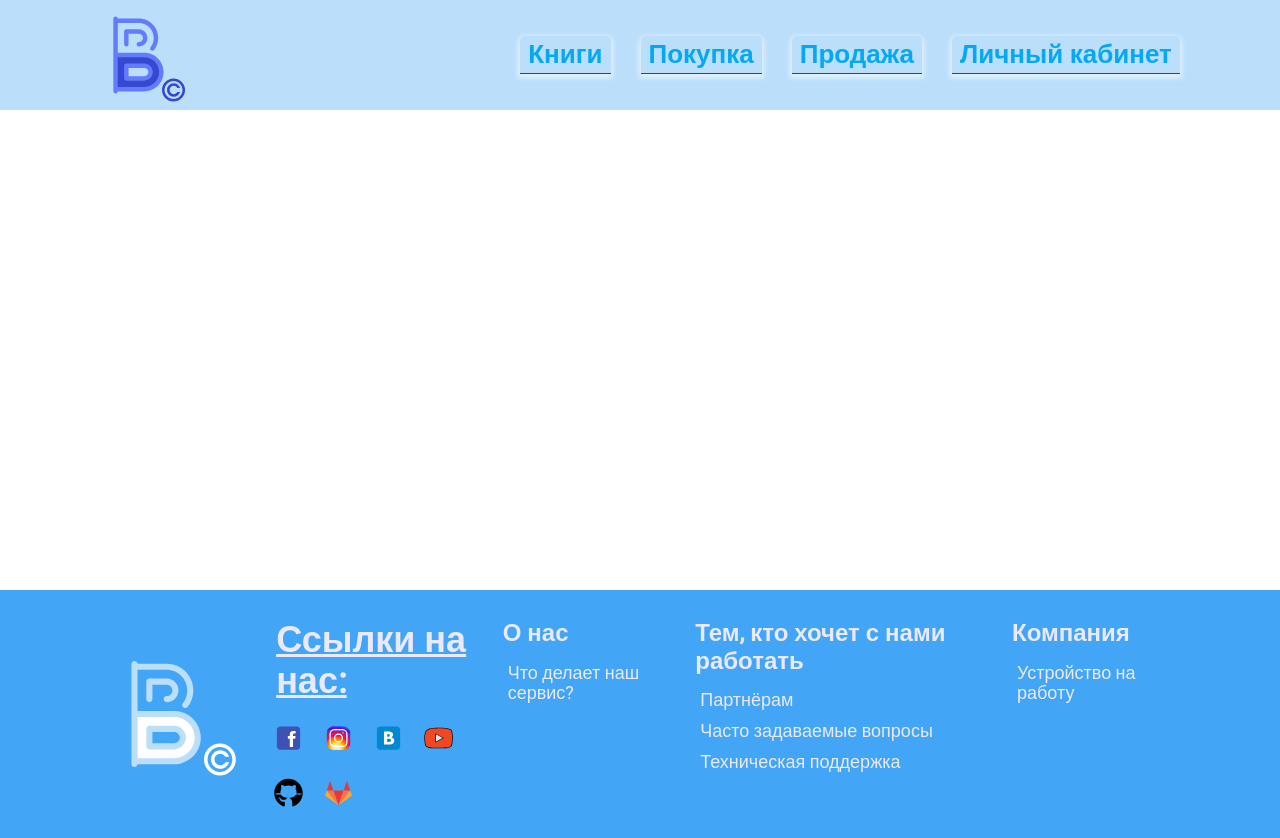
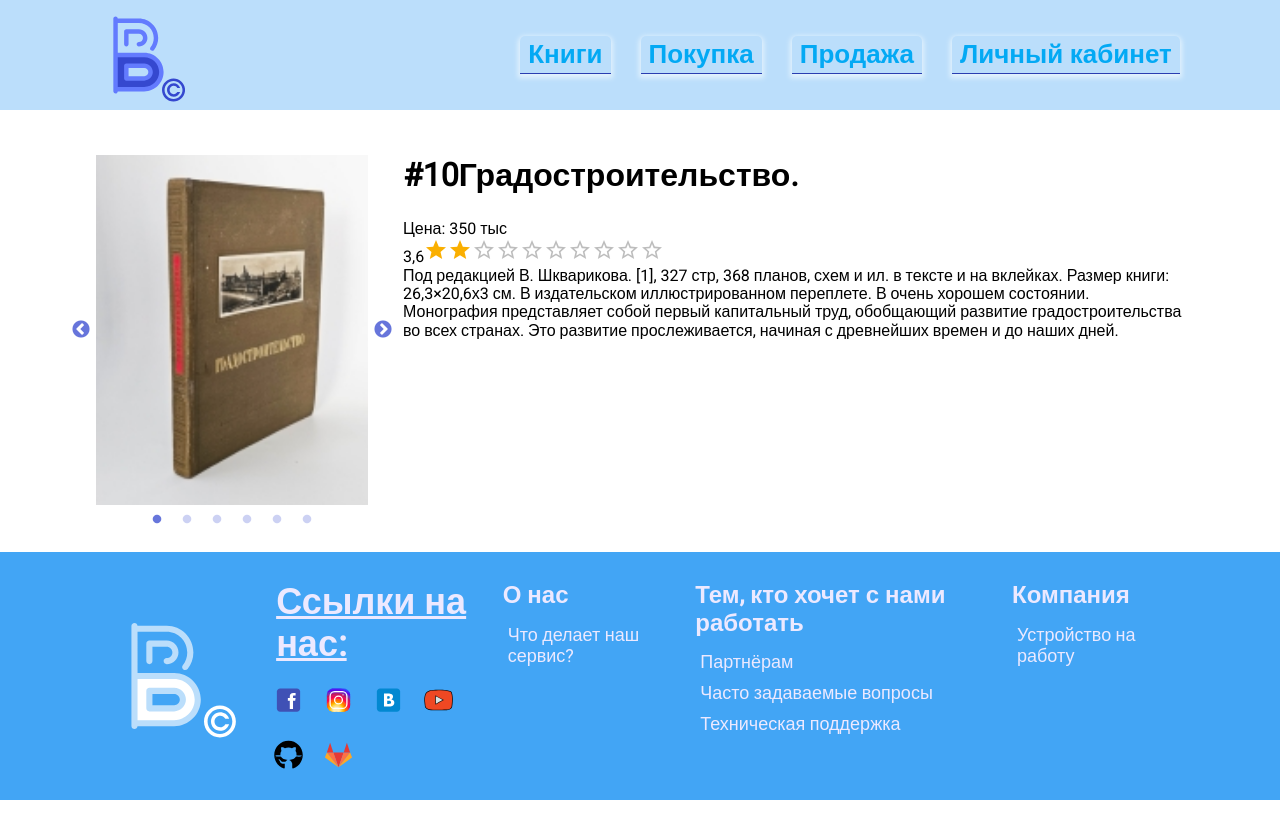
Before and after one commit to widebooks/frontend, a React (Create React App) app: page /product in a window 1280 px wide. After the commit the page ends 800 px from the top, so only its background shows below. Built offline with nearby package versions, Linux system fonts and the light colour scheme; a web font is replaced by a local one.

Commit message:
Fix model get books (genres)

```diff
--- a/src/components/Carousel/Carousel.js
+++ b/src/components/Carousel/Carousel.js
@@ -11,7 +11,9 @@ const Carousel = ({
   title,
   items,
   pathToImage,
-  customSettings
+  customSettings,
+                    className,
+                    classNameImage,
 }) => {
   const settings = {
     dots: true,
@@ -23,7 +25,7 @@ const Carousel = ({
   };
 
   return (
-    <div>
+    <div className={cn(cl.slick__wrapper, className)}>
       {title && <h2>{title}</h2>}
       <Slider
         slickGoTo={() => {}}
@@ -37,7 +39,7 @@ const Carousel = ({
               key={v.id}
               path={pathToImage}
               file={v.srcImg}
-              className={cl.image}
+              className={cn(cl.slick__img, classNameImage)}
             />
           ))
         }
@@ -51,6 +53,8 @@ Carousel.propTypes = {
   items: PropTypes.array,
   pathToImage: PropTypes.string,
   customSettings: PropTypes.object,
+  className: PropTypes.string,
+  classNameImage: PropTypes.string,
 };
 
 Carousel.defaultProps = {
--- a/src/components/Carousel/Carousel.module.scss
+++ b/src/components/Carousel/Carousel.module.scss
@@ -1,19 +1,33 @@
 @import "styles/colors";
-
-.image {
-  height: 250px;
-}
 
 .slick {
   & > button {
-    //background-color: $color-background-svg;
     &::before {
       color: $color-background-svg-darker;
     }
   }
 
-  &__dots button::before{
-    color: $color-background-svg-darker !important;
-    font-size: 10px !important;
+  &__dots {
+    bottom: 0;
+
+    & button::before{
+      color: $color-background-svg-darker !important;
+      font-size: 10px !important;
+    }
+  }
+
+  height: 100%;
+
+  div {
+    height: 100%;
+  }
+
+  &__wrapper {
+    height: 100%;
+  }
+
+  &__img {
+    height: 100%;
+    width: 100%;
   }
 }
--- a/src/components/MiniSearch/mock/mockBooks.js
+++ b/src/components/MiniSearch/mock/mockBooks.js
@@ -11,7 +11,16 @@ const mockBooks = [
       "Большой формат: 22,3 * 28,3см.; 94, [2] стр.\n" +
       "Книга в мягких трёхцветных художественно оформленных издательских обложках.",
     author: "Н.И.Романов",
-    genres: [TRAVEL, EDUCATIONAL],
+    genres: [
+      {
+        id: 3,
+        title: "Научно популярный"
+      },
+      {
+        id: 6,
+        title: "Учебная, справочная литература"
+      },
+    ],
     images: ["114057_preview.jpg"],
     dateWriting: "1923 г",
     seller: {
@@ -27,7 +36,12 @@ const mockBooks = [
     description: "Раритет Книга в издательской бумажной обложке. На английском языке. Состояние хорошее. 215 стр.\n" +
       "Gwendoline Butler, nе Williams (1922 - 2013) was a British writer of mystery fiction and romance novels since 1956, she used the pseudonym Jennie Melville. Credited for the invention of \"woman police detective\", is well known for her series of inspector John coffin novels as Gwendoline Butler, and a female detective Charmian Daniels as Jennie Melville.",
     author: "Gwendoline Butler (Гвендолин Батлер)",
-    genres: [DETECTIVE],
+    genres: [
+      {
+        id: 1,
+        title: "Детектив"
+      }
+    ],
     images: ["l113994_1.jpg", "l113994_3.jpg"],
     dateWriting: "1967 г",
     seller: {
@@ -42,7 +56,16 @@ const mockBooks = [
     title: "Император Александр I. Его жизнь и царствование. Н.К. Шильдер 1897 - 1898 гг.",
     description: "Раритет",
     author: "Н.К. Шильдер",
-    genres: [HISTORY, ANTIQUES],
+    genres: [
+      {
+        id: 2,
+        title: "История"
+      },
+      {
+        id: 5,
+        title: "Антиквариат"
+      },
+    ],
     images: ["l114365_1.jpg"],
     seller: {
       name: "ЮЛ Книга.РУ",
@@ -56,7 +79,16 @@ const mockBooks = [
     price: 110000,
     title: "Тринадцать книг из серии Русские путешественники",
     description: "Древнегреческие рукописи. Тринадцать книг в трех цельнокожаных футлярах с удобным хранением и выниманием. Золотое тиснение с названиями произведений на каждом футляре. Бархатная подложка. Дорогое подарочное оформление. Состояние всех книг отличное. Формат: 23x16,5x15,5 см.",
-    genres: [TRAVEL, EDUCATIONAL],
+    genres: [
+      {
+        id: 6,
+        title: "Учебная, справочная литература"
+      },
+      {
+        id: 8,
+        title: "Путешествия и география"
+      }
+    ],
     images: ["114273_preview.jpg"],
     dateWriting: "1946-1948 гг",
     seller: {
@@ -70,7 +102,16 @@ const mockBooks = [
     price: 50000,
     title: "О дворянстве. [Жалованная грамота] (Утерянная)",
     author: "",
-    genres: [HISTORY, ANTIQUES],
+    genres: [
+      {
+        id: 2,
+        title: "История"
+      },
+      {
+        id: 5,
+        title: "Антиквариат"
+      },
+    ],
     images: ["l114363_1.jpg"],
     seller: {
       name: "Смирнов Б.В.",
@@ -84,7 +125,16 @@ const mockBooks = [
     price: 350000,
     title: "(утерянная) История русской словесности с древнейших  времен до наших дней. В трех томах.",
     author: "П.Н.Полевой",
-    genres: [FICTION, TRAVEL],
+    genres: [
+      {
+        id: 4,
+        title: "Художественная литература"
+      },
+      {
+        id: 7,
+        title: "Наука и техника"
+      }
+    ],
     images: ["l114354_1.jpg"],
     dateWriting: "1903 г",
     seller: {
@@ -99,7 +149,20 @@ const mockBooks = [
     price: 150000,
     title: "Записки о уженье рыбы.",
     author: "С.Т. Аксаков",
-    genres: [FICTION, ART],
+    genres: [
+      {
+        id: 3,
+        title: "Научно популярный"
+      },
+      {
+        id: 4,
+        title: "Художественная литература"
+      },
+      {
+        id: 9,
+        title: "Искусство"
+      },
+    ],
     dateWriting: "1886 г",
     seller: {
       name: "ЮЛ Книжный",
@@ -113,7 +176,12 @@ const mockBooks = [
     title: "Полное собрание сочинений Л.Н.Толстого в двадцати томах",
     description: "Экземпляр в оригинальных издательских цельноколенкоровых переплётах с золотым тиснением на корешке. (самая дорогая, самая выгодная, такой нигде не найти)",
     author: "",
-    genres: [DETECTIVE],
+    genres: [
+      {
+        id: 2,
+        title: "История"
+      },
+    ],
     images: "",
     dateWriting: "1912-1913 гг",
     seller: {
@@ -129,7 +197,28 @@ const mockBooks = [
     description: "В издательском коленкоровом переплете с суперобложкой. Состояние отличное. 1 л. фронт., 308 стр, ил., карт. Формат 21,5×16 см.\n" +
       "Перевод с латинского А.И.Малеина. Переплет, форзац и графическое оформление художника М.А.Таранова. Множество иллюстраций в тексте и на вклейках, в конце — карта плаваний Баренца.",
     author: "Г. Де Фер",
-    genres: [TRAVEL, ART],
+    genres: [
+      {
+        id: 3,
+        title: "Научно популярный"
+      },
+      {
+        id: 4,
+        title: "Художественная литература"
+      },
+      {
+        id: 5,
+        title: "Антиквариат"
+      },
+      {
+        id: 6,
+        title: "Учебная, справочная литература"
+      },
+      {
+        id: 7,
+        title: "Наука и техника"
+      },
+    ],
     images: ["l114350_1.jpg"],
     dateWriting: "1936 г",
     seller: {
@@ -145,7 +234,20 @@ const mockBooks = [
     description: "Первая публикация знаменитого фантастического романа А.Беляева «Человек-амфибия».\n" +
       "Полный комплект всех номеров \"Вокруг света\" за 1928 год (24 номера). В красивом цельнокожаном переплете с художественным золотым и конгревным тиснением. Большой формат: 30,5х23 см. Богато иллюстрированное издание с многочисленными рисунками в тексте.",
     author: "А.Беляева",
-    genres: [TRAVEL, FICTION],
+    genres: [
+      {
+        id: 8,
+        title: "Путешествия и география"
+      },
+      {
+        id: 9,
+        title: "Искусство"
+      },
+      {
+        id: 10,
+        title: "Промышленный"
+      },
+    ],
     images: ["l114331_1.jpg"],
     dateWriting: "1928 г",
     seller: {
@@ -160,7 +262,20 @@ const mockBooks = [
     description: "Книги в двух издательских полукожаных переплетах с золотым тиснением. Экземпляр на особой бумаге с \"большой\" короной на корешке. Золотой обрез. Формат: 30х22 см.. С 53 портретами и иллюстрациями. Отличная сохранность.",
     title: "Император Александр II. Его жизнь и царствование",
     author: "С.С. Татищев",
-    genres: [HISTORY, ANTIQUES],
+    genres: [
+      {
+        id: 3,
+        title: "Научно популярный"
+      },
+      {
+        id: 4,
+        title: "Художественная литература"
+      },
+      {
+        id: 5,
+        title: "Антиквариат"
+      },
+    ],
     images: ["l114366_1.jpg"],
     seller: {
       name: "Ч Копчигин О.Ю.",
@@ -177,7 +292,20 @@ const mockBooks = [
     description: "Под редакцией В. Шкварикова. [1], 327 стр, 368 планов, схем и ил. в тексте и на вклейках. Размер книги: 26,3×20,6х3 см. В издательском иллюстрированном переплете. В очень хорошем состоянии.\n" +
       "Монография представляет собой первый капитальный труд, обобщающий развитие градостроительства во всех странах. Это развитие прослеживается, начиная с древнейших времен и до наших дней.",
     authors: ["А.В.Бунин", "Л.А.Ильин", "Н.Х.Поляков"],
-    genres: [POPULAR_SCIENCE, EDUCATIONAL],
+    genres: [
+      {
+        id: 1,
+        title: "Детектив"
+      },
+      {
+        id: 2,
+        title: "История"
+      },
+      {
+        id: 3,
+        title: "Научно популярный"
+      },
+    ],
     images: ["l114353_1.jpg", "l114353_3.jpg", "l114353_8.jpg", "l114353_24.jpg"],
     dateWriting: "1945 г",
     seller: {
@@ -192,7 +320,16 @@ const mockBooks = [
     title: "Автомобиль.",
     description: "В книге изложены устройство и работа автомобиля и дано описание взаимодействия его механизмов. Кроме того, в книге приведены основы теплового процесса двигателя, его кинематики и динамики, элементы расчета деталей двигателя на прочность, а также изложены основные положения теории автомобиля и расчета его механизмов.",
     author: "А.А.Куров",
-    genres: [POPULAR_SCIENCE, EDUCATIONAL],
+    genres: [
+      {
+        id: 2,
+        title: "История"
+      },
+      {
+        id: 3,
+        title: "Научно популярный"
+      },
+    ],
     images: ["l114234_1.jpg", "l114234_12.jpg"],
     dateWriting: "1934 г",
     seller: {
@@ -206,7 +343,12 @@ const mockBooks = [
     price: 70000,
     title: "Собрание сочинений Эдгара По в пяти томах",
     author: "Эдгар",
-    genres: [DETECTIVE],
+    genres: [
+      {
+        id: 2,
+        title: "История"
+      },
+    ],
     images: ["l114172_3.jpg", "l114172_1.jpg", "l114172_19.jpg"],
     dateWriting: "По 1911-1913 гг",
     seller: {
@@ -221,7 +363,16 @@ const mockBooks = [
     price: 200,
     title: "Машина швейная промышленная класса 10-Б",
     description: "Паспорт 10-Б.000.ПС Полтава 1979г. 21 с. Мягкий переплет, Обычный формат.",
-    genres: [INDUSTRY],
+    genres: [
+      {
+        id: 7,
+        title: "Наука и техника"
+      },
+      {
+        id: 8,
+        title: "Путешествия и география"
+      },
+    ],
     images: ["16849438114493.jpg"],
     dateWriting: "1979 г",
     seller: {
--- a/src/components/WrapperApp/Wrapper.module.scss
+++ b/src/components/WrapperApp/Wrapper.module.scss
@@ -1,7 +1,7 @@
 .wrapper {
   display: flex;
   flex-direction: column;
-  height: 100vh;
+  min-height: 100vh;
 }
 
 .content {
--- /dev/null
+++ b/src/helpers/reduceMoney.js
@@ -0,0 +1,24 @@
+const reduceMoney = money => {
+  if (money > 1000000000) {
+    return `${combinePrice(money, 100000000)} млрд`;
+  }
+  if (money > 1000000) {
+    return `${combinePrice(money, 1000000)} млн`;
+  }
+  if (money > 1000) {
+    return `${combinePrice(money, 1000)} тыс`;
+  }
+  if (money < 1000) {
+    return `${money} `;
+  }
+};
+
+const combinePrice = (money, num) => {
+  let currentCount = 0;
+  currentCount = money / num;
+  return (currentCount % 10) - Math.trunc(currentCount % 10) >= 0.1
+    ? currentCount.toFixed(1)
+    : currentCount.toFixed(0);
+};
+
+export default reduceMoney;
--- a/src/pages/Product/Product.js
+++ b/src/pages/Product/Product.js
@@ -1,15 +1,62 @@
+import PropTypes from "prop-types";
 import WrapperApp from "components/WrapperApp";
+import Carousel from "components/Carousel";
+import reduceMoney from "helpers/reduceMoney";
+import {Rating} from "@mui/material";
 
 import cl from "./Product.module.scss";
 
-const Product = () => {
+const Product = ({
+                   book,
+                   pathToImage,
+}) => {
 
   return (
     <WrapperApp>
       <div className={cl.content}>
+       <div className={cl.content__left}>
+         <Carousel
+           items={book.images.map((v, id) => ({srcImg: v, id}))}
+           pathToImage={pathToImage}
+           className={cl.carousel}
+           classNameImage={cl.carousel__image}
+         />
+       </div>
+        <div className={cl.content__right}>
+          <h2>
+            {book.title}
+          </h2>
+          <div>
+            Цена: {reduceMoney(book.price)}
+          </div>
+          {
+            !!book.genres.length && book.genres.join(',')
+          }
+          <Rating
+            name="half-rating"
+            defaultValue={book.rating}
+            precision={0.1}
+            readOnly
+            max={10}
+          />
+          <div>
+            {book.description}
+          </div>
+        </div>
       </div>
     </WrapperApp>
   )
 }
 
+Product.propTypes = {
+  book: PropTypes.object,
+  pathToImage: PropTypes.string,
+  classNameImage: PropTypes.string,
+};
+
+Product.defaultProps = {
+  book: {},
+};
+
+
 export default Product;
--- a/src/pages/Product/Product.module.scss
+++ b/src/pages/Product/Product.module.scss
@@ -1,3 +1,29 @@
 .content {
   display: flex;
+  gap: 35px;
+  height: 100%;
+
+  &__left {
+    display: flex;
+    align-items: center;
+    flex: 0 0 25%;
+    width: 25%;
+  }
+
+  &__right {
+    align-self: flex-start;
+  }
+
+  &__right {
+    flex: 1 0 0;
+  }
 }
+
+.carousel {
+  width: 100%;
+  height: 100%;
+
+  &__image {
+    height: 400px;
+  }
+}
--- a/src/pages/Product/ProductContainerMock.js
+++ b/src/pages/Product/ProductContainerMock.js
@@ -1,11 +1,13 @@
 import Product from "./Product";
 
 import bookMock from "./mock/bookMock";
+import {PATH_BOOKS_MODEL_FRONT} from "constants";
 
 const ProductContainerMock = () => {
   return (
     <Product
       book={bookMock}
+      pathToImage={PATH_BOOKS_MODEL_FRONT}
     />
   )
 }
--- a/src/pages/Product/mock/bookMock.js
+++ b/src/pages/Product/mock/bookMock.js
@@ -10,7 +10,7 @@ const bookMock = {
     "Монография представляет собой первый капитальный труд, обобщающий развитие градостроительства во всех странах. Это развитие прослеживается, начиная с древнейших времен и до наших дней.",
   authors: ["А.В.Бунин", "Л.А.Ильин", "Н.Х.Поляков"],
   genres: [POPULAR_SCIENCE, EDUCATIONAL],
-  images: ["l114353_1.jpg", "l114353_3.jpg", "l114353_8.jpg", "l114353_24.jpg"],
+  images: ["l114353_1.jpg", "l114353_3.jpg", "l114353_8.jpg", "l114353_24.jpg", "l114234_12.jpg", "l114234_1.jpg"],
   dateWriting: "1945 г",
   seller: {
     name: "Ч Смирнов Б.В.",
--- a/src/pages/ShopCounter/ShopCounterContainerMock.js
+++ b/src/pages/ShopCounter/ShopCounterContainerMock.js
@@ -42,7 +42,6 @@ const ShopCounterContainerMock = () => {
 
   const [inputtedAuthor, setInputtedAuthor] = useState("");
   const [inputtedCity, setInputtedCity] = useState("");
-
 
   const [selectedTypeProduct, setSelectedTypeProduct] = useState({});
 
@@ -144,7 +143,6 @@ const ShopCounterContainerMock = () => {
       rangeValueYear={rangeValueYear}
       getOnChangeRangeValueYear={getOnChangeRangeValueYear}
       //---------------Книги---------------
-      // books={books.slice(currentPage > 1 ? currentPage * 10 - 10 : 0, (currentPage + 1) * 10)}
       books={books.slice((currentPage - 1) * 10, currentPage * 10)}
       pathBook={PATH_BOOKS_MODEL_FRONT}
       pathAvatar={PATH_AVATARS_MODEL_FRONT}
```
Also changed, not shown: src/components/MiniSearch/MiniSearchContainerMock.js (+7 -4 lines), 1 other file (tests, documents, lock files or other folders).
